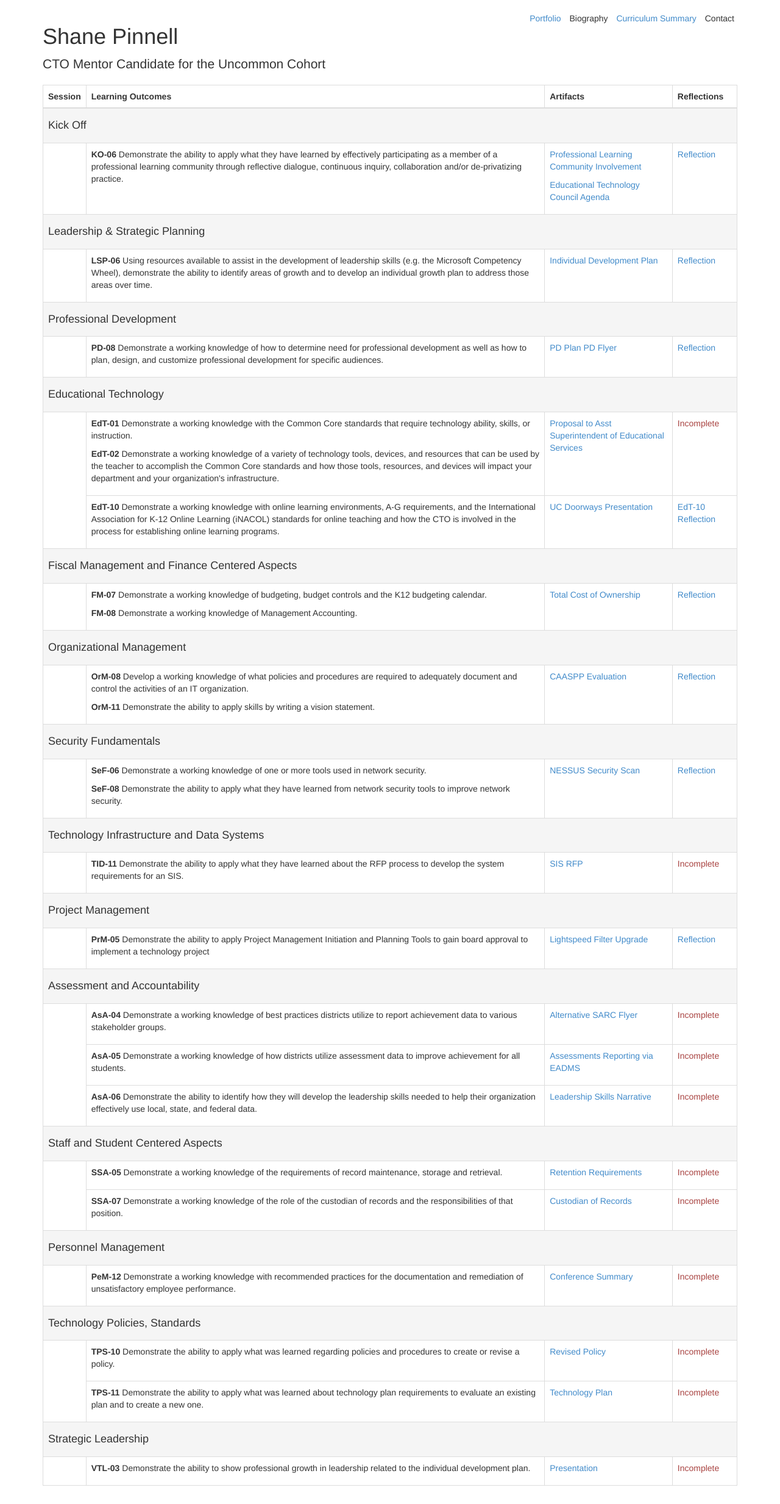
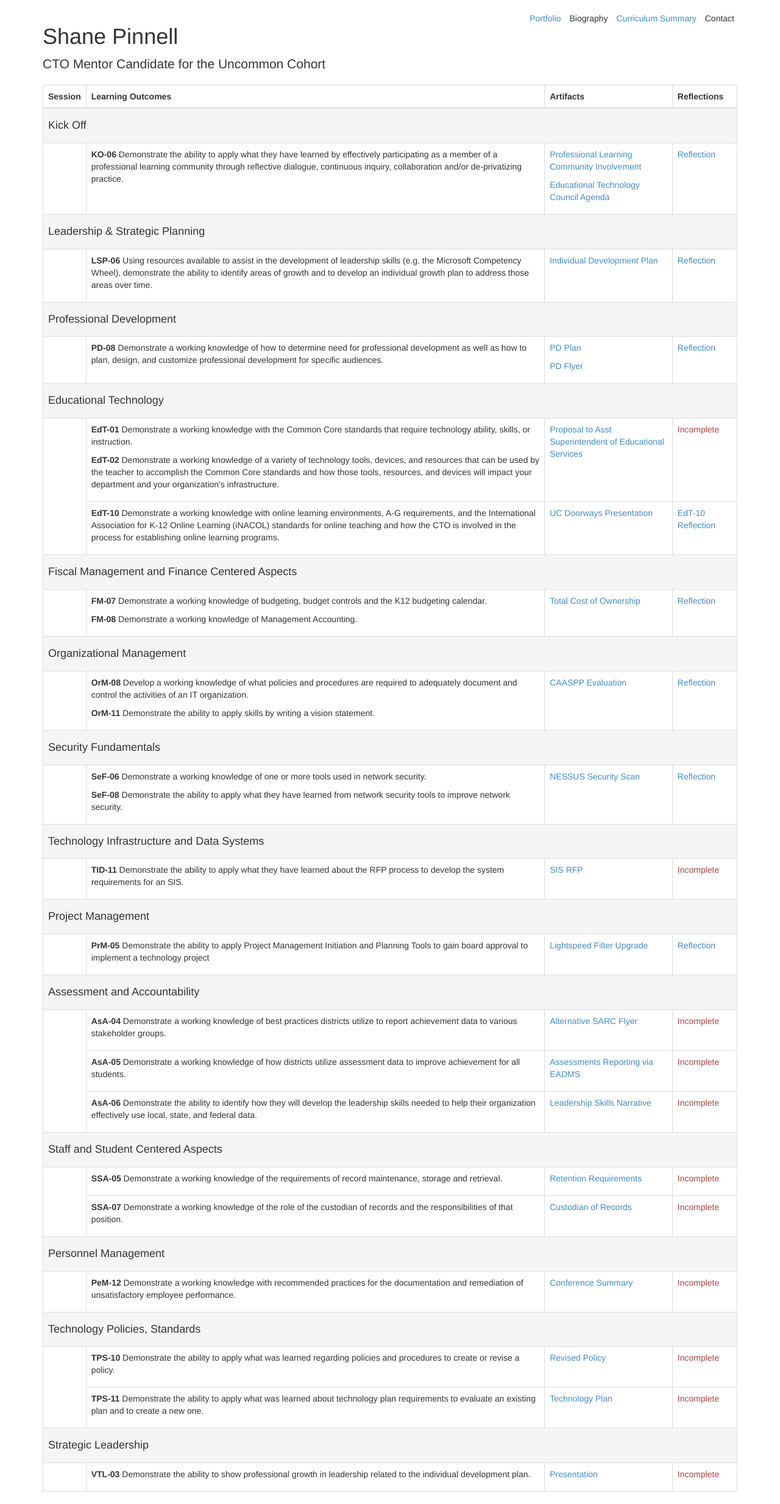
Before and after one commit to shanepinnell/shanepinnell.github.io, a Jekyll site: the page built from cto_mentor/index.html, in a window 1280 px wide. Shown: the whole page at 61% size. Built offline with Jekyll 4.4.1, drawn with Linux system fonts in a browser that asks for light colours; nearby versions of some CDN libraries; library files that are not in the unit come from our copies.

Commit message:
updated portfolio

```diff
--- a/cto_mentor/index.html
+++ b/cto_mentor/index.html
@@ -53,12 +53,8 @@
 						<p><strong>PD-08</strong> Demonstrate a working knowledge of how to determine need for professional development as well as how to plan, design, and customize professional development for specific audiences.</p>
 					</td>
 					<td>
-						<a href="../assets/files/ShanePinnell_PD-08_Artifact_Plan.pdf"  target="_blank">
-							PD Plan
-						</a>
-						<a href="https://drive.google.com/file/d/0B2x8lEYiQljXZUxuUVFKdUJNV3c/view?usp=sharing" target="_blank">
-							PD Flyer
-						</a>
+						<p><a href="https://drive.google.com/file/d/0B2x8lEYiQljXRElwQzFRLTlpSW8/view?usp=sharing" target="_blank">PD Plan</a></p>
+						<p><a href="https://drive.google.com/file/d/0B2x8lEYiQljXZUxuUVFKdUJNV3c/view?usp=sharing" target="_blank">PD Flyer</a></p>
 					</td>
 					<td><a href="https://docs.google.com/document/d/1co2ZsGOLMWq_75aWFAiLx338pRMBrUfRFS9ZiFuaj3Q/edit?usp=sharing"  target="_blank">Reflection</a></td>
 				</tr>
```
